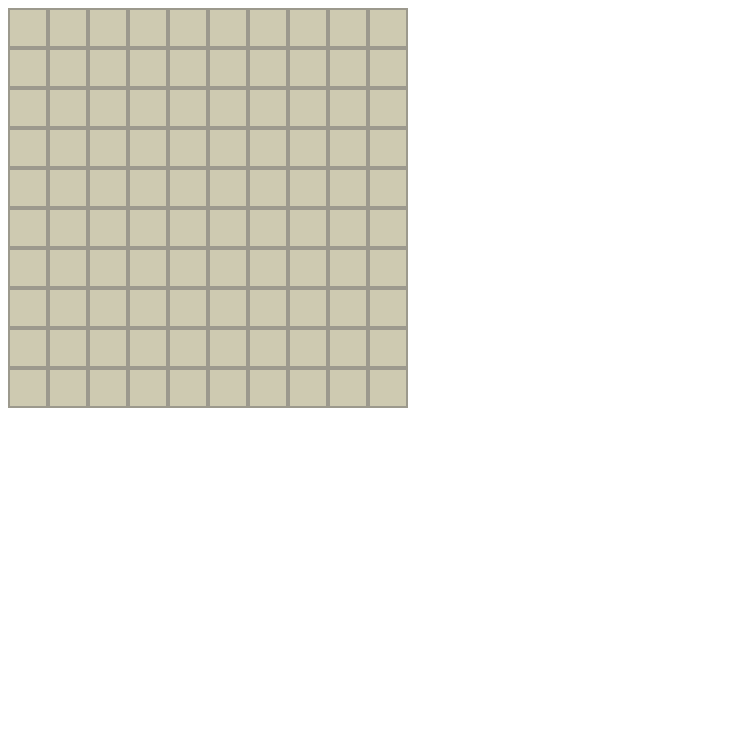
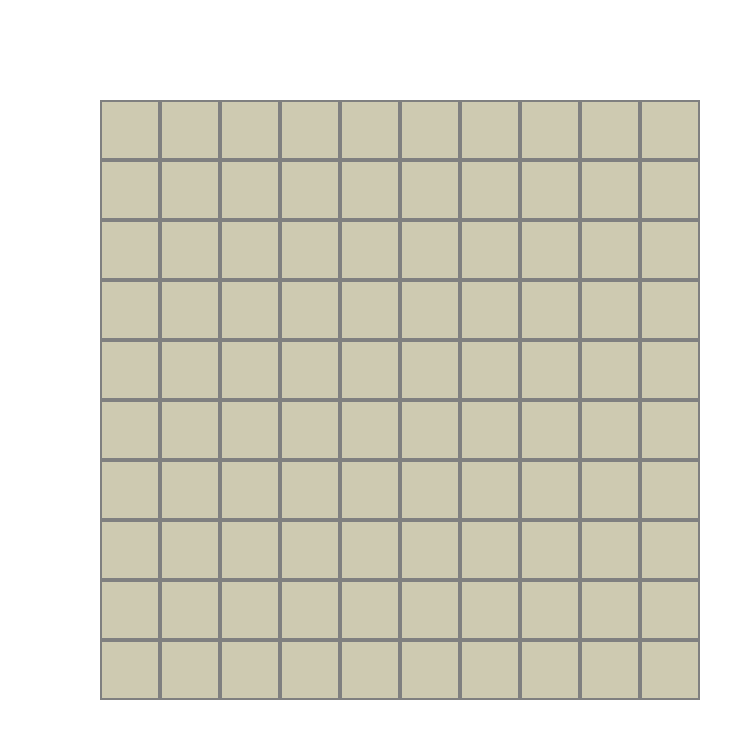
Before and after one commit to seangregoryv8/Minesweeper, a plain HTML site: page index.html in a window 1280 px wide. Shown: the whole page, without its empty margins (0-755 px from the left). Drawn offline with Linux system fonts and the light colour scheme.

Commit message:
Changed the board to adapt to the screen

```diff
--- a/Board.js
+++ b/Board.js
@@ -1,5 +1,5 @@
 import Game from "./Game.js";
-import { BOARD_WIDTH } from "./globals.js";
+import { BOARD_WIDTH, WINDOW_WIDTH, GRID_SIZE } from "./globals.js";
 import Square from "./Square.js";
 import SquareEdges from "./SquareEdges.js";
 
@@ -14,7 +14,7 @@ export default class Board
         this.game = game;
         this.squares = [];
         this.squareEdges = new SquareEdges();
-        this.bombAmount = 10;
+        this.bombAmount = 20;
         this.flags = 0;
     }
 
@@ -25,7 +25,21 @@ export default class Board
         {
             this.squares.push(new Square(i, shuffledArray[i], this));
         }
+
+        this.render();
         this.addNumbers();
+    }
+
+    render()
+    {
+        let size = GRID_SIZE / 10 - 4;
+        for (let i = 0; i < BOARD_WIDTH; i++)
+        {
+            let currentSquare = document.getElementById(i.toString())
+            currentSquare.style.setProperty('width', size + 'px')
+            currentSquare.style.setProperty('height', size + 'px')
+            currentSquare.style.setProperty('margin', '2px')
+        }
     }
 
     addNumbers()
--- a/Game.js
+++ b/Game.js
@@ -1,4 +1,5 @@
 import Board from "./Board.js"
+import { WINDOW_WIDTH, MARGIN, GRID_SIZE } from "./globals.js";
 
 export default class Game
 {
@@ -11,6 +12,23 @@ export default class Game
     start()
     {
         this.board.createBoard();
+        this.render();
+    }
+
+    async render()
+    {
+        while (true)
+        {
+            console.log("HI")
+            let grid = document.getElementsByClassName('grid')[0]
+            //grid.style.setProperty('vertical-align', 'middle')
+            grid.style.setProperty('width', GRID_SIZE + 'px')
+            grid.style.setProperty('height', GRID_SIZE + 'px')
+            grid.style.setProperty('margin', MARGIN + 'px')
+            this.board.render();
+
+            await new Promise(resolve => setTimeout(resolve, 1000));
+        }
     }
 
     checkForWin()
--- a/Square.js
+++ b/Square.js
@@ -1,5 +1,5 @@
 import Board from "./Board.js";
-import { GRID } from "./globals.js";
+import { GRID, WINDOW_WIDTH } from "./globals.js";
 
 export default class Square
 {
@@ -29,9 +29,6 @@ export default class Square
         this.checked = true;
         this.divElement.classList.add('checked');
         this.divElement.style.backgroundColor = '#000000';
-        //this.divElement.style.border = '1px solid #7b7b7b'
-        //this.divElement.style.height = '39px';
-        //this.divElement.style.width = '39px';
     }
 
     flag()
@@ -62,6 +59,10 @@ export default class Square
         this.divElement = document.createElement('div');
         this.divElement.setAttribute('id', this.id);
         this.divElement.classList.add(this.class);
+        let size = WINDOW_WIDTH / 10;
+        this.divElement.style.setProperty('width', size);
+        this.divElement.style.setProperty('height', size);
+        //border: 2px solid #9c998d;
         this.total = parseInt(this.divElement.getAttribute('data'));
         GRID.appendChild(this.divElement);
 
--- a/globals.js
+++ b/globals.js
@@ -1,3 +1,6 @@
 export const GRID = document.querySelector('.grid');
+export const WINDOW_WIDTH = window.innerHeight;
+export const MARGIN = 100
+export const GRID_SIZE = WINDOW_WIDTH - (MARGIN * 2);
 export const TILE_WIDTH = 10;
 export const BOARD_WIDTH = TILE_WIDTH * TILE_WIDTH;
--- a/index.html
+++ b/index.html
@@ -4,23 +4,22 @@
     <meta charset="UTF-8">
     <title>Minesweeper</title>
     <style>
+        *
+        {
+            margin: 0;
+            padding: 0;
+        }
         .grid
         {
-            height: 400px;
-            width: 400px;
             display: flex;
             flex-wrap: wrap;
             background-color: grey;
-            align-items: center;
         }
 
         .grid div
         {
-            height: 36px;
-            width: 36px;
             color: #ffffff;
             background-color: #cecab1;
-            border: 2px solid #9c998d;
             text-align: center;
         }
 
@@ -32,7 +31,6 @@
     <script type="module" src="main.js" charset="utf-8"></script>
 </head>
 <body>
-    <div class="grid" style="height: 400px; width: 400px;
-    "></div>
+    <div class="grid"></div>
 </body>
 </html>
```
